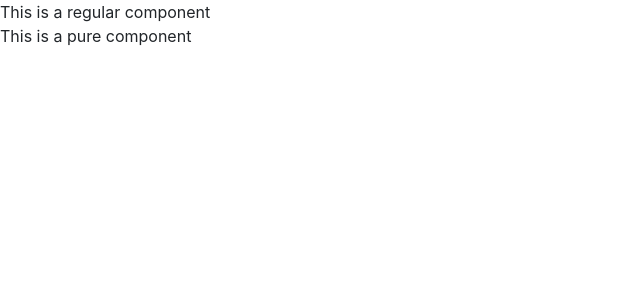
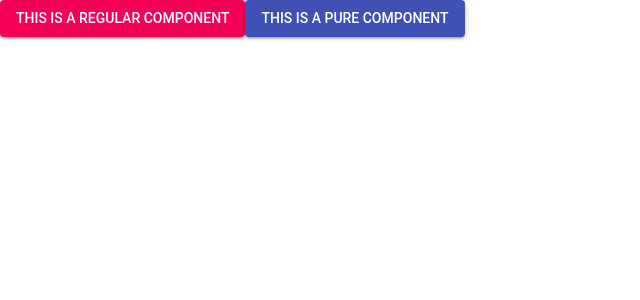
Before and after one commit to gangwarily/tech-evaluator, a React (Vite) app: page / in a window 1280 px wide. Shown: the top 300 px of the page, without its empty margins (0-640 px from the left). Built offline with nearby package versions, Linux system fonts and the light colour scheme.

Commit message:
Example app for demonstrating hooks

```diff
--- a/src/js/app/App.tsx
+++ b/src/js/app/App.tsx
@@ -1,6 +1,4 @@
 import React, { useState, useEffect } from 'react';
-import Modal from '../modal/Modal';
-import Counter from '../counter/Counter';
 import Regular from './Regular';
 import Pure from './Pure';
 // import styles from './App.css';
@@ -14,14 +12,21 @@ type State = {
     foo: string;
 };
 
-const func = () => {};
+type Props = {
+    aNumber: number;
+};
 
-const AppHook = () => {
+const AppHook = (props: Props) => {
     const [foo, setFoo] = useState('bar');
 
     useEffect(() => {
-        setInterval(() => setFoo('bar'), 2000);
+        setInterval(() => setFoo('bar'), 5000);
     }, []);
+
+    const func = e => {
+        console.log(e.target);
+        console.log(`Hello! I am callback and my value is ${props.aNumber}`);
+    };
 
     return (
         <div>
@@ -31,7 +36,7 @@ const AppHook = () => {
     );
 };
 
-class AppClass extends React.Component<{}, State> {
+class AppClass extends React.Component<Props, State> {
     constructor(props) {
         super(props);
         this.state = {
@@ -44,17 +49,16 @@ class AppClass extends React.Component<{}, State> {
             this.setState({
                 foo: 'bar',
             });
-        }, 2000);
+        }, 5000);
     }
 
-    fizzbuzz = () => console.log('fizzbuzz!');
+    func = () => console.log('fizzbuzz!');
 
     render() {
-        const blah = () => {};
         return (
             <div>
-                <Regular text="This is a regular component" foo={blah} />
-                <Pure text="This is a pure component" foo={blah} />
+                <Regular text="This is a regular component" foo={this.func} />
+                <Pure text="This is a pure component" foo={this.func} />
             </div>
         );
     }
--- a/src/js/app/Pure.tsx
+++ b/src/js/app/Pure.tsx
@@ -1,13 +1,18 @@
 import React from 'react';
+import { Button } from '@material-ui/core';
 
 type Props = {
     text: string;
-    foo: Function;
+    foo: any;
 };
 
-const Pure = React.memo(({ text }: Props) => {
+const Pure = React.memo(({ text, foo }: Props) => {
     console.log('rendering pure component');
-    return <div>{text}</div>;
+    return (
+        <Button variant="contained" type="button" color="primary" onClick={foo}>
+            {text}
+        </Button>
+    );
 });
 
 export default Pure;
--- a/src/js/app/Regular.tsx
+++ b/src/js/app/Regular.tsx
@@ -1,13 +1,18 @@
 import React from 'react';
+import { Button } from '@material-ui/core';
 
 type Props = {
     text: string;
-    foo: Function;
+    foo: any;
 };
 
-const Regular = ({ text }: Props) => {
+const Regular = ({ text, foo }: Props) => {
     console.log('rendering regular component');
-    return <div>{text}</div>;
+    return (
+        <Button variant="contained" type="button" color="secondary" onClick={foo}>
+            {text}
+        </Button>
+    );
 };
 
 export default Regular;
--- a/src/js/index.tsx
+++ b/src/js/index.tsx
@@ -8,7 +8,4 @@ const type: SomeType = {
     bar: 425,
 };
 
-console.log(type.toString());
-console.log(hello());
-
-ReactDOM.render(<App />, document.getElementById('app'));
+ReactDOM.render(<App aNumber={55} />, document.getElementById('app'));
```
